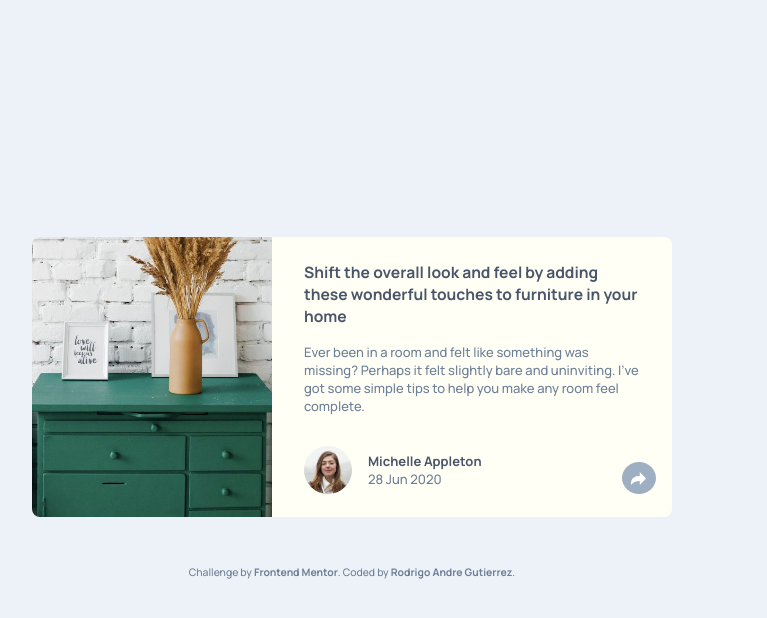
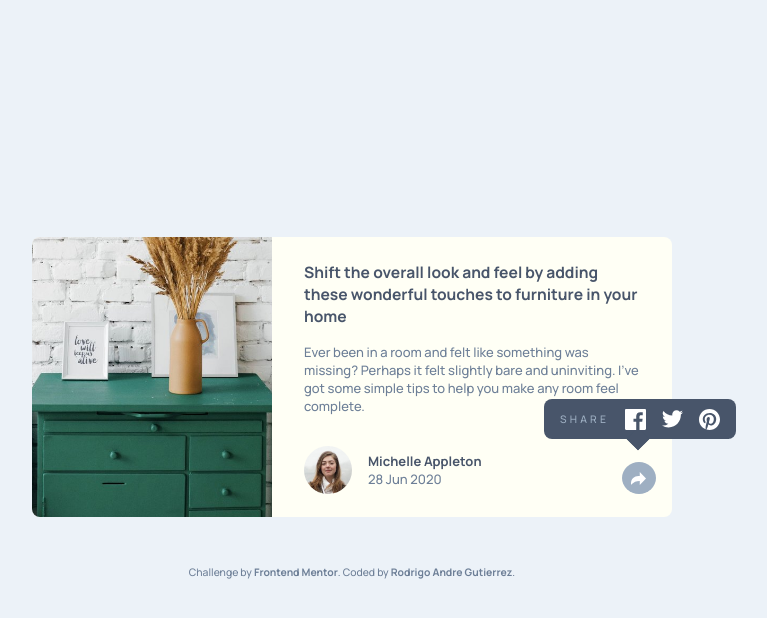
Before and after one commit to rodrigoandregg/article-preview-component-master, a website: page index.html in a window 1280 px wide. Both pictures are taken after a click on the button 926 px from the left and 478 px from the top of the page. Shown: the whole page, without its empty margins (288-1055 px from the left). Drawn offline with Linux system fonts and the light colour scheme.

Commit message:
add script

```diff
--- a/index.html
+++ b/index.html
@@ -4,7 +4,7 @@
 <head>
   <meta charset="UTF-8">
   <meta name="viewport" content="width=device-width, initial-scale=1.0">
-  <link rel="icon" type="image/png" sizes="32x32" href="./images/favicon-32x32.png">
+  <link rel="icon" type="image/png" sizes="32x32" href="./src/images/favicon-32x32.png">
   <title>Frontend Mentor | Article preview component</title>
   <link rel="stylesheet" href="./src/styles/component.css">
 </head>
@@ -35,13 +35,13 @@
         </button>
         <div class="card__social">
           <h2 class="card__title card__title--social">Share</h2>
-          <a class="card__link" data-title="facebook">
+          <a href="#" class="card__link" data-title="facebook">
             <img src="./src/images/svg/icon-facebook.svg" alt="icon" class="card__icon">
           </a>
-          <a class="card__link" data-title="twitter">
+          <a href="#" class="card__link" data-title="twitter">
             <img src="./src/images/svg/icon-twitter.svg" alt="icon" class="card__icon">
           </a>
-          <a class="card__link" data-title="instagram">
+          <a href="#" class="card__link" data-title="instagram">
             <img src="./src/images/svg/icon-pinterest.svg" alt="icon" class="card__icon">
           </a>
         </div>
@@ -56,6 +56,8 @@
         Gutierrez</a>.
     </p>
   </footer>
+
+  <script src="./src/js/main.js"></script>
 </body>
 
 </html>
--- a/src/js/main.js
+++ b/src/js/main.js
@@ -0,0 +1,14 @@
+const btn = document.querySelector(".card__btn");
+const social = document.querySelector(".card__social");
+
+const share = () => {
+  social.classList.toggle("active");
+  social.classList.contains("active") ? openSocial() : closeSocial();
+};
+const openSocial = () => {
+  social.style.display = "flex";
+};
+const closeSocial = () => {
+  social.style.display = "none";
+};
+btn.addEventListener("click", share);
--- a/src/sass/component.scss
+++ b/src/sass/component.scss
@@ -95,6 +95,7 @@ body {
     gap: 1rem;
     padding: 0 1rem;
     display: none;
+    border-radius: 0 0 0.5rem 0.5rem;
   }
 
   &__title--social {
```
Also changed, not shown: src/styles/component.css, 1 other file.
